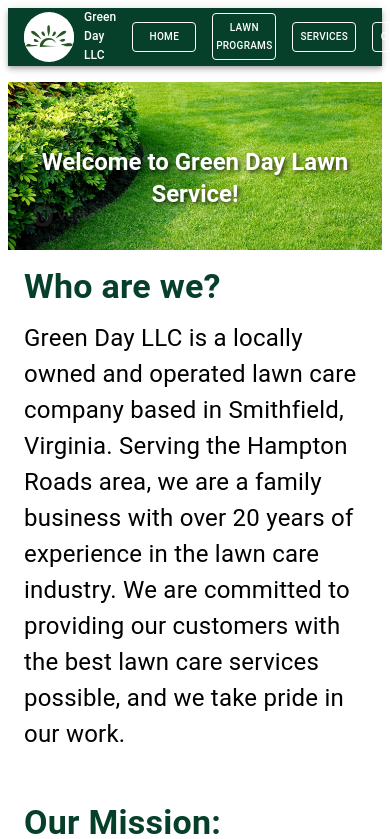
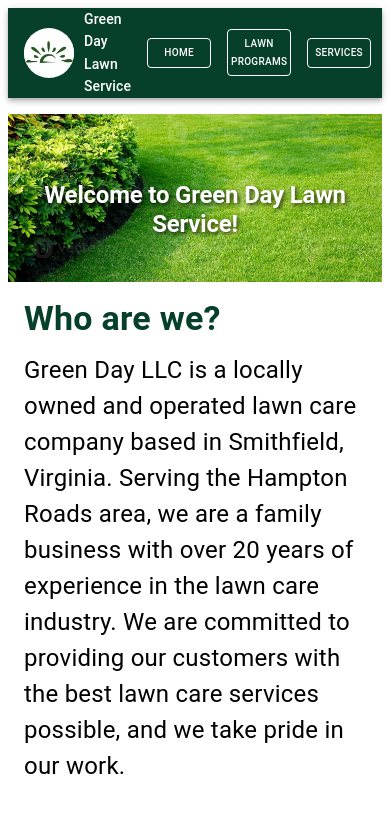
Before and after one commit to RyanS4/GreenDayLLC, a React (Vite) app in the folder green-day-website/: page / in a window 390 px wide. Shown: the top 839 px of the page. Built offline with nearby package versions, Linux system fonts and the light colour scheme.

Commit message:
style: simplified display size style logic

```diff
--- a/green-day-website/src/Pages/Home.jsx
+++ b/green-day-website/src/Pages/Home.jsx
@@ -8,43 +8,6 @@
 import { useMediaQuery } from 'react-responsive';
 
 function Home() {
-
-    const isMobile = useMediaQuery({ query: '(max-width: 500px)' });
-
-    if (isMobile) {
-        return (
-            <Box sx={{ flexGrow: 1 }}>
-                <NavBar />
-                <Box
-                sx={{
-                    backgroundImage: `url(${home})`,
-                    backgroundSize: 'cover',
-                    backgroundPosition: 'center',
-                    height: '20vh',
-                    display: 'flex',
-                    alignItems: 'center',
-                    justifyContent: 'center',
-                    marginTop: 2
-                }}
-            >
-            <Typography variant="h5" component="h5" align="center" gutterBottom sx={{ marginTop: 4, color: '#FFFFFF', fontWeight: 'bold', textShadow: '2px 2px 4px rgba(0, 0, 0, 0.7)' }}>
-                Welcome to Green Day Lawn Service!
-            </Typography>
-            </Box>
-            <InfoBlock title="Who are we?" content="Green Day LLC is a locally owned and operated lawn care company based in Smithfield, Virginia. Serving the Hampton Roads area, we are a family business with over 20 years of experience in the lawn care industry. We are committed to providing our customers with the best lawn care services possible, and we take pride in our work." />
-            <br />
-            <InfoBlock title="Our Mission:" content="It is Green Day’s mission to provide the best lawn care, turf disease, and turf pest control in the Hampton Roads area, and to be recognized as the industry’s premier provider in our marketplace." />
-            <br />
-            <InfoBlock title="Why Choose Us?" content="DON’T PAY A BIG COMPANY FOR LITTLE SERVICE!  Before you sign up for another year of increasing program costs and decreasing customer service, give us a call for a free estimate and see the Green Day difference!" />
-            <br />
-            <Box sx={{ margin: 2}} >
-                <img src={zelle} alt="Zelle" onClick={() => window.location.href = 'https://www.zelle.com'} style={{ width: '150px', height: 'auto', marginRight: '20px', display: 'inline-block', verticalAlign: 'middle' }} />
-                <Typography variant="h4" component="div" sx={{ color: '#6534D1', fontWeight: 'bold', display: 'inline-block', verticalAlign: 'middle' }}> Payment Notice:</Typography>
-                <Typography variant="body1" component="div" gutterBottom sx={{ fontSize: '24px' }}>We now offer Zelle as a payment option. You can access Zelle through your bank or credit union's mobile app or online banking. We would also ask that any customers currently paying via credit card to consider switching to Zelle. Credit card payments cost you extra money (processing fees) and us time to process the payment. We thank you for your business! Please send Zelle payments to <strong>john@greendayllc.net</strong></Typography>
-            </Box>
-        </Box>
-        );
-    }
 
     return (
         <Box sx={{ flexGrow: 1 }}>
@@ -61,7 +24,18 @@
                 marginTop: 2
             }}
             >
-            <Typography variant="h2" component="h1" align="center" gutterBottom sx={{ marginTop: 4, color: '#FFFFFF', fontWeight: 'bold', textShadow: '2px 2px 4px rgba(0, 0, 0, 0.7)' }}>
+            <Typography variant="h2" component="h1" align="center" gutterBottom sx={{
+                fontSize: {
+                    xs: '24px',
+                    sm: '36px',
+                    md: '48px',
+                    lg: '64px'
+                },
+                marginTop: 4,
+                color: '#FFFFFF',
+                fontWeight: 'bold',
+                textShadow: '2px 2px 4px rgba(0, 0, 0, 0.7)'
+                }}>
                 Welcome to Green Day Lawn Service!
             </Typography>
             </Box>
--- a/green-day-website/src/components/NavBar.jsx
+++ b/green-day-website/src/components/NavBar.jsx
@@ -13,43 +13,9 @@
 export default function NavBar() {
 
     const navigate = useNavigate();
-    const isMobile = useMediaQuery({ query: '(max-width: 500px)' });
 
     function handleNavClick(page) {
-    navigate(page);
-    }
-
-    if (isMobile) {
-        return (
-            <AppBar position="static" sx={{ backgroundColor: "#06402B" }}>
-                <Toolbar sx={{ px: { xs: 1.5, sm: 2.5 } }}>
-                    <Box sx={{ display: 'flex', alignItems: 'center', flexGrow: 1 }}>
-                        <Box
-                            component="img"
-                            src={logo}
-                            alt="Green Day Lawn Service Logo"
-                            onClick={() => handleNavClick("/")}
-                            sx={{
-                                height: 50,
-                                width: 50,
-                                objectFit: 'contain',
-                                borderRadius: '50%',
-                                backgroundColor: '#fff',
-                                mr: 1.25,
-                                ml: 0.5
-                            }}
-                        />
-                        <Typography variant="h6" component="div" sx={{ fontSize: '12px' }}>
-                            Green Day LLC
-                        </Typography>
-                    </Box>
-                    <Button variant="outlined" color="inherit" sx={{ marginLeft: 2, fontSize: '10px' }} onClick={() => handleNavClick("/")}>Home</Button>
-                    <Button variant="outlined" color="inherit" sx={{ marginLeft: 2, fontSize: '10px' }} onClick={() => handleNavClick("/lawn-programs")}>Lawn Programs</Button>
-                    <Button variant="outlined" color="inherit" sx={{ marginLeft: 2, fontSize: '10px' }} onClick={() => handleNavClick("/services")}>Services</Button>
-                    <Button variant="outlined" color="inherit" sx={{ marginLeft: 2, fontSize: '10px' }} onClick={() => handleNavClick("/contact")}>Contact</Button>
-                </Toolbar>
-            </AppBar>
-        );
+        navigate(page);
     }
 
     return (
@@ -71,15 +37,37 @@
                             ml: 0.5
                         }}
                     />
-                    <Typography variant="h6" component="div">
+                    <Typography variant="h6" component="div" sx={styles.navTitle}>
                         Green Day Lawn Service
                     </Typography>
                 </Box>
-                <Button variant="outlined" color="inherit" sx={{ marginLeft: 4  }} onClick={() => handleNavClick("/")}>Home</Button>
-                <Button variant="outlined" color="inherit" sx={{ marginLeft: 4  }} onClick={() => handleNavClick("/lawn-programs")}>Lawn Programs</Button>
-                <Button variant="outlined" color="inherit" sx={{ marginLeft: 4  }} onClick={() => handleNavClick("/services")}>Services</Button>
-                <Button variant="outlined" color="inherit" sx={{ marginLeft: 4  }} onClick={() => handleNavClick("/contact")}>Contact</Button>
+                <Button variant="outlined" color="inherit" sx={styles.navButton} onClick={() => handleNavClick("/")}>Home</Button>
+                <Button variant="outlined" color="inherit" sx={styles.navButton} onClick={() => handleNavClick("/lawn-programs")}>Lawn Programs</Button>
+                <Button variant="outlined" color="inherit" sx={styles.navButton} onClick={() => handleNavClick("/services")}>Services</Button>
+                <Button variant="outlined" color="inherit" sx={styles.navButton} onClick={() => handleNavClick("/contact")}>Contact</Button>
             </Toolbar>
         </AppBar>
     );
 }
+
+const styles = {
+    navButton: {
+        marginLeft: {
+            xs: 2,
+            sm: 4,
+        },
+        fontSize: {
+            xs: '10px',
+            sm: '12px',
+            md: '14px',
+            lg: 'inherit'
+        },
+    },
+    navTitle: {
+        fontSize: {
+            xs: '14px',
+            sm: '20px',
+            md: '28px',
+        }
+    }
+}
```
